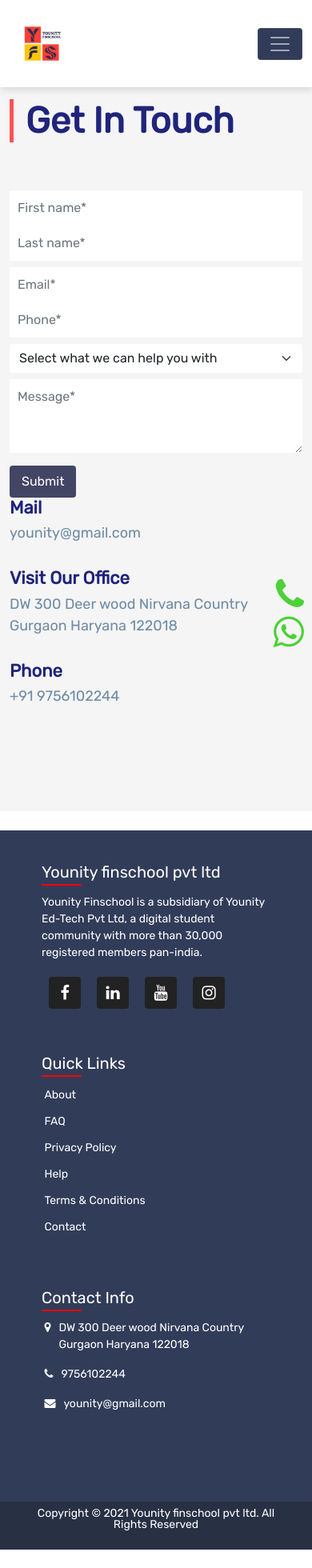
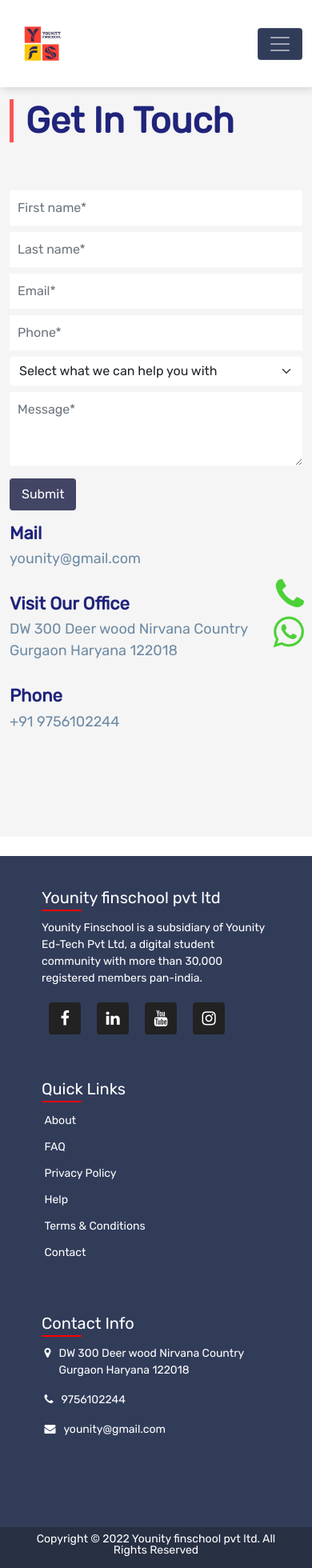
Before and after one commit to Ritwik880/Younity, a React (Create React App) app: page /contact in a window 390 px wide. Shown: the top 1960 px of the page at 80% size. Before the commit the page ends 1937 px from the top, so only its background shows below. Built offline with nearby package versions, Linux system fonts and the light colour scheme.

Commit message:
contact from mobile responsive

```diff
--- a/src/components/Contact.js
+++ b/src/components/Contact.js
@@ -73,7 +73,7 @@
                                             <Form.Control type="text" placeholder="First name*" required autoComplete="offf" value={first}
                                                 onChange={(e) => setFirst(e.target.value)} />
                                         </Col>
-                                        <Col>
+                                        <Col className="inPhone">
                                             <Form.Control type="text" placeholder="Last name*" required autoComplete="offf" value={last}
                                                 onChange={(e) => setLast(e.target.value)} />
                                         </Col>
@@ -83,7 +83,7 @@
                                             <Form.Control type="email" placeholder="Email*" required autoComplete="offf" value={email}
                                                 onChange={(e) => setEmail(e.target.value)} />
                                         </Col>
-                                        <Col>
+                                        <Col className="inPhone">
                                             <Form.Control type="number" placeholder="Phone*" required autoComplete="offf" value={phone}
                                                 onChange={(e) => setPhone(e.target.value)} />
                                         </Col>
@@ -123,7 +123,7 @@
                                 </Form>
                             </div>
                         </div>
-                        <div className="col-md-5 col-lg-4 m-15px-tb">
+                        <div className="col-md-5 col-lg-4 m-15px-tb mobileView">
                             <div className="contact-name">
                                 <h5>Mail</h5>
                                 <p>younity@gmail.com</p>
--- a/src/components/Footer.js
+++ b/src/components/Footer.js
@@ -50,7 +50,7 @@
                 </div>
             </footer>
             <div className="copyright">
-                <p>Copyright &#169; 2021 Younity finschool pvt ltd. All Rights Reserved</p>
+                <p>Copyright &#169; 2022 Younity finschool pvt ltd. All Rights Reserved</p>
             </div>
 
         </>
--- a/src/contact.css
+++ b/src/contact.css
@@ -105,3 +105,12 @@
   background: #434565;
 
 }
+@media (max-width: 768px) {
+  .section .mobileView{
+    padding-top: 4%;
+  }
+  .contact-form .inPhone{
+    padding-top: 8px;
+  }
+
+}
```
